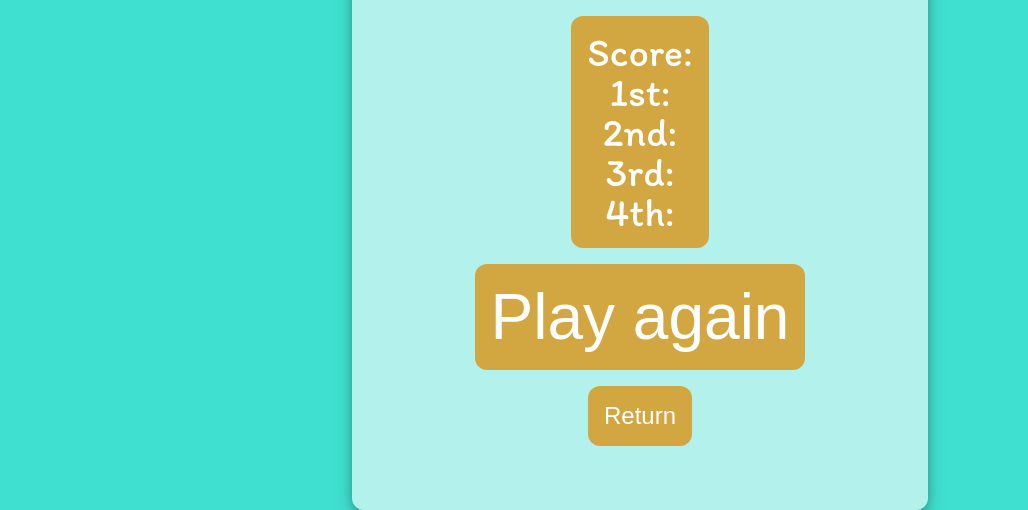
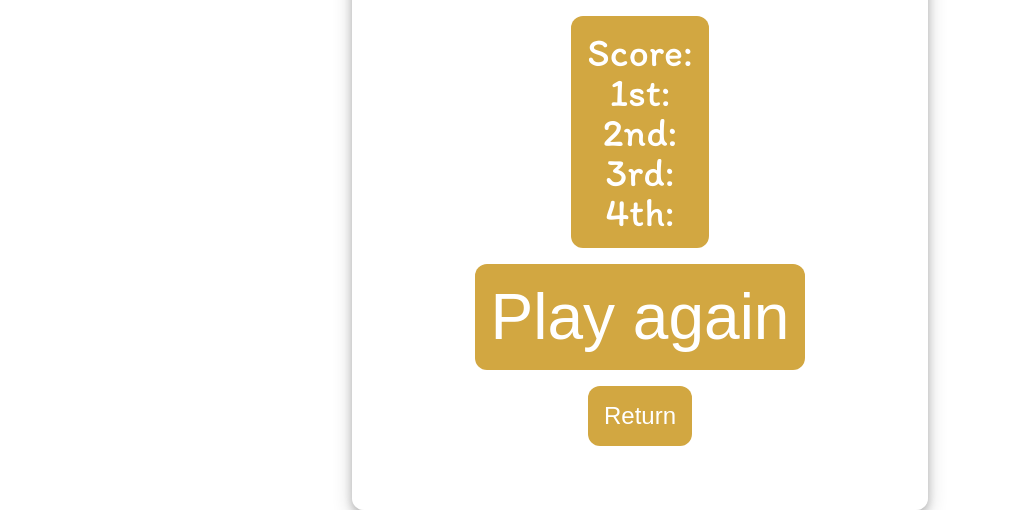
Before and after one commit to Or3nges/Splendor-client, a website: page src/gamescreen.html in a window 1280 px wide. Shown: the part 693-1203 px from the top of the page, without its empty margins (0-1028 px from the left). Drawn offline with Linux system fonts and the light colour scheme.

Commit message:
Apply 1 suggestion(s) to 1 file(s)

```diff
--- a/src/assets/css/reachedprestigepopup.css
+++ b/src/assets/css/reachedprestigepopup.css
@@ -33,5 +33,4 @@
     color: #d2a741;
 }
 
-body{
     background-color: turquoise;
```
